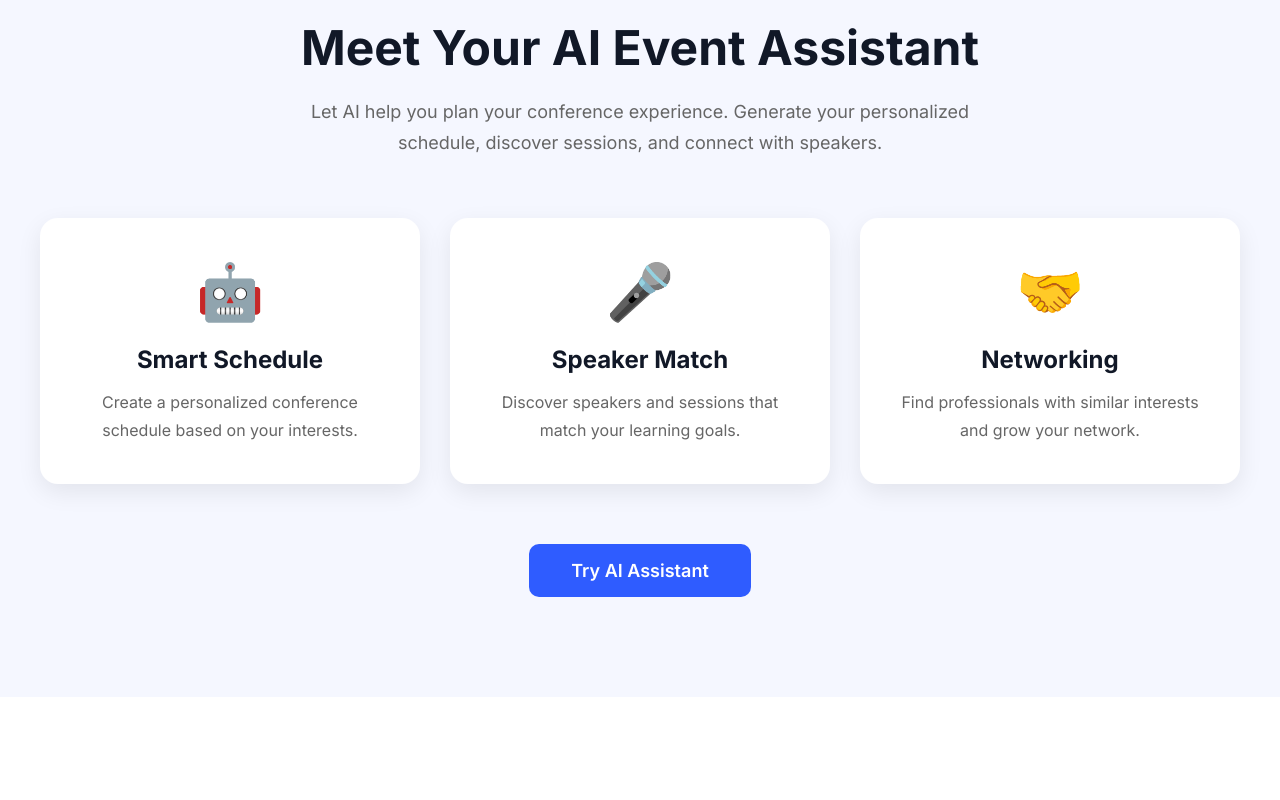
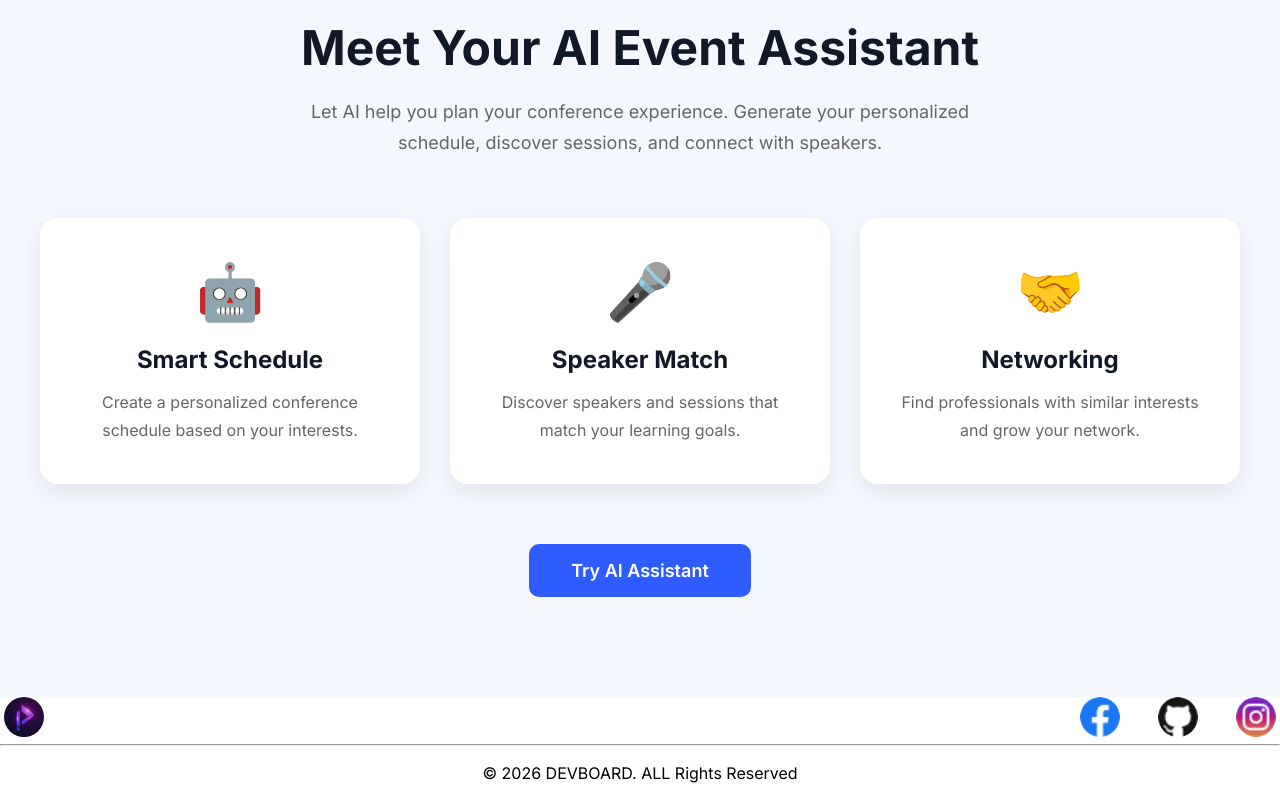
Before and after one commit to Atik-Hasan-55/Assignment-1st-, a plain HTML site: page index.html in a window 1280 px wide. Shown: the part 2547-3347 px from the top of the page. Before the commit the page ends 3244 px from the top, so only its background shows below. Drawn offline with nearby package versions, Linux system fonts and the light colour scheme.

Commit message:
footte section

```diff
--- a/index.html
+++ b/index.html
@@ -227,6 +227,29 @@
 
 </section>
 
+<!-- footer section -->
+ <footer class="footters">
+    <div class="footer-contain">
+        <div>
+           <a href="https://www.programming-hero.com/" target="_blank"> <img src="./asset/images.jpg" alt=""></a>
+        </div>
+        <div class="social">
+            <div class="hover">
+                <a href="https://web.facebook.com/programmingHero" target="_blank"><img src="./asset/icon-fb.png" alt=""></a>
+            </div>
+             <div>
+               <a href="https://github.com/programminghero1" target="_blank"> <img src="./asset/icon-github.png" alt=""></a>
+            </div>
+             <div>
+                <a href="https://www.instagram.com/programminghero/" target="_blank"><img src="./asset/icon-instagram.png" alt=""></a>
+            </div>
+        </div>
+    </div>
+    <hr>
+<p class="©">© 2026 DEVBOARD. ALL Rights Reserved</p>
+
+ </footer>
+
 
 </body>
 </html>
--- a/style.css
+++ b/style.css
@@ -263,3 +263,43 @@ nav{
 .btn:hover{
     background:#1746e0;
 }
+
+/* footer section */
+.fotter{
+    display: flex;
+    justify-content: space-between;
+    align-items: center;
+    text-align: center;
+    margin-bottom: 60px;
+
+}
+
+.fotters{
+padding-bottom: 30px;
+margin-bottom: 90px;
+}
+.footer-contain{
+    display: flex;
+    justify-content: space-between;
+}
+.footer-contain img{
+    border-radius: 50%;
+    width: 40px;
+    transition: all 1s;
+    margin: 0px 4px;
+    margin-bottom: 3px;
+}
+.social{
+    display: flex;
+    justify-content: space-between;
+    gap: 30px;
+}
+.©{
+    text-align: center;
+    padding: 5px 0px;
+}
+.footer-contain img:hover{
+    transition: all 1s;
+    transform: scale(1.2);
+
+}
```
